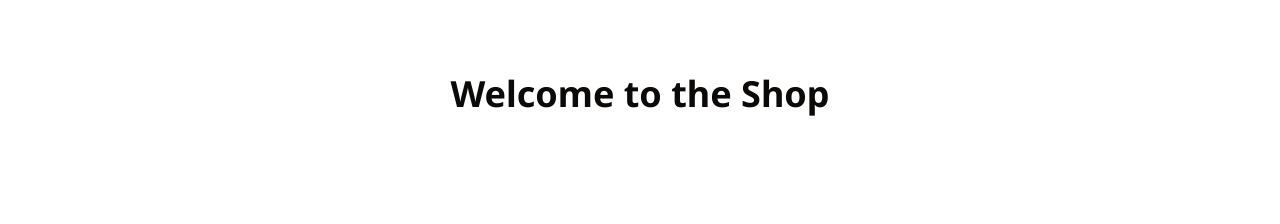
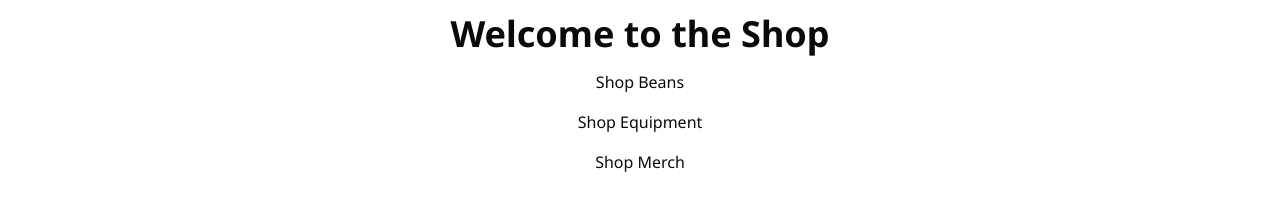
Before and after one commit to telecasteren/haiku_frontend, a Next.js app: page /shop in a window 1280 px wide. Shown: the part 338-562 px from the top of the page. Built offline with nearby package versions, Linux system fonts and the light colour scheme; no server answers.

Commit message:
feat: Add links to shop pages at /shop main route

```diff
--- a/src/app/shop/page.tsx
+++ b/src/app/shop/page.tsx
@@ -1,5 +1,6 @@
+import type { Metadata } from "next";
+import Link from "next/link";
 import PageTitle from "@/components/layout/PageTitle";
-import type { Metadata } from "next";
 
 export const metadata: Metadata = {
   title: "Shop",
@@ -9,6 +10,16 @@ export default function ShopPage() {
   return (
     <div className="flex min-h-screen flex-col items-center justify-center gap-4 bg-background pt-16 text-foreground">
       <PageTitle title="Welcome to the Shop" />
+
+      <Link href="/shop/coffee/" className="hover:underline">
+        Shop Beans
+      </Link>
+      <Link href="/shop/equipment/" className="hover:underline">
+        Shop Equipment
+      </Link>
+      <Link href="/shop/merch/" className="hover:underline">
+        Shop Merch
+      </Link>
     </div>
   );
 }
```
